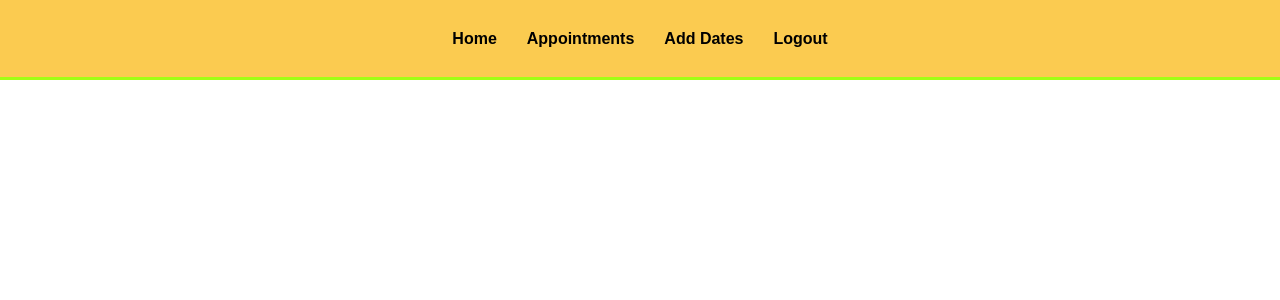
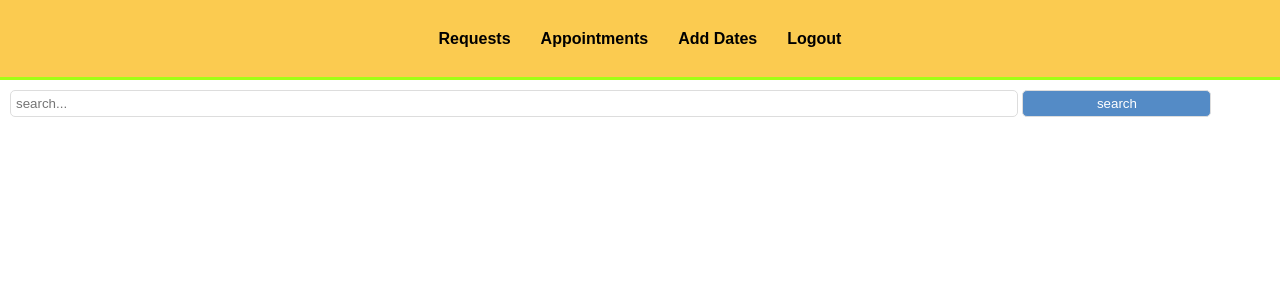
Before and after one commit to Ezi-code/Guidance, a Django app: a page that uses templates/staff/nav.html in a window 1280 px wide. Shown: the top 300 px of the page. Run offline with Django 5.2, Linux system fonts and the light colour scheme; the visitor is signed in with stand-in values (Sample User, id 1); data that the repository does not hold is empty.

Commit message:
worked on staff appointments

```diff
--- a/staff/views.py
+++ b/staff/views.py
@@ -52,9 +52,10 @@ class DeleteDate(LoginMixin, View):
 
 class Appointemtns(LoginMixin, View):
     def get(self, request):
+        print(request.user.username)
         print(request.user.id)
         appointments = Appointment.objects.filter(
-            status="ACCEPTED", professional__name=request.user.username
+            professional__name=request.user.username
         ).all()
         ctx = {"appointments": appointments}
         return render(request, "staff/appointments.html", ctx)
@@ -62,7 +63,7 @@ class Appointemtns(LoginMixin, View):
     def post(self, request):
         appointment_id = int(request.POST.get("id"))
         appointment = Appointment.objects.get(id=appointment_id)
-        print(appointment)
-        # appointment.status = "COMPLETED"
-        # appointment.save()
+        appointment.status = "COMPLETED"
+        appointment.save()
+        messages.success(request, "Appointment marked as Completed")
         return redirect("staff:appointments")
--- a/static/styles.css
+++ b/static/styles.css
@@ -234,7 +234,7 @@ body {
 /* STUDENT LOGIN FORM */
 .login-section {
     text-align: center;
-    margin-top: 15rem;
+    margin-top: 5rem;
 }
 
 .login-form input {
--- a/templates/nav.html
+++ b/templates/nav.html
@@ -1,8 +1,9 @@
 <nav class="navbar">
     <section class="navbar-links">
+        {% if not user.is_authenticated %}
         <a href="{% url 'core:home' %}">Home</a>
-        {% if not user.is_authenticated %}
-        <a href="{% url 'accounts:login' %}">Login</a>
+        <a href="{% url 'accounts:login' %}">Student</a>
+        <a href="{% url 'accounts:staff_login' %}">Staff</a>
         {% else %}
         <a href="{% url 'accounts:logout' %}">Logout</a>
         <a href="{% url 'core:book' %}">Book</a>
--- a/templates/staff/appointments.html
+++ b/templates/staff/appointments.html
@@ -10,7 +10,7 @@ Appointments
 
 {% block content %}
 <style>
-    main {
+    .apmt-section {
         display: flex;
         flex-wrap: wrap;
         justify-content: flex-start;
@@ -67,26 +67,64 @@ Appointments
         margin: 5px;
 
     }
+
+    .search {
+        display: flex;
+        flex-direction: column;
+        justify-content: center;
+        margin: 10px;
+
+    }
+
+    #search-input {
+        padding: 5px;
+        width: 80%;
+        border-radius: 5px;
+        border: 1px solid #ddd;
+    }
+
+    #search-input:active {
+        border: 1px solid #9bc4f0;
+
+    }
+
+    #search-submit {
+        padding: 5px;
+        width: 15%;
+        border-radius: 5px;
+        border: 1px solid #ddd;
+        background-color: #548bc6;
+        color: white;
+    }
 </style>
 
 <main>
+    <div class="search">
+        <form action="">
+            <input id="search-input" type="search" required placeholder="search...">
+            <input id="search-submit" type="submit" value="search">
+        </form>
+    </div>
+
+    <section class="apmt-section">
         {% for appointment in appointments %}
-
         <div class="card">
             <div class="card-header">
-            {{appointment.user}} o-o {{appointment.department}}
+                {{appointment.user}}
             </div>
             <div class="card-body">
-            <form action="{% url 'staff:appointments' %}">
+                <form action="{% url 'staff:appointments' %}" method="post">
                     {% csrf_token %}
 
                     <h5 class="card-title">{{appointment.date.date}} @ {{appointment.date.time}}</h5> <br>
                     <p class="card-text">{{appointment.reason}}</p>
-                <input type="submit" name="done" class="done-btn" value="Done">
-                <input type="submit" name="revoke" class="revoke-btn" value="Revoke">
+                    <!-- <input type="submit" name="done" class="done-btn" value="Done"> -->
+                    <button class="done-btn" value={{appointment.id}} name="id">Done</button>
+                    <!-- <input type="submit" name="revoke" class="revoke-btn" value="Revoke"> -->
                 </form>
             </div>
         </div>
         {% endfor %}
+    </section>
 </main>
 {% endblock content %}
--- a/templates/staff/nav.html
+++ b/templates/staff/nav.html
@@ -1,12 +1,14 @@
 <nav class="navbar">
     <section class="navbar-links">
         {% if user.is_authenticated %}
-        <a href="{% url 'staff:home' %}">Home</a>
+        <a href="{% url 'staff:home' %}">Requests</a>
         <a href="{% url 'staff:appointments' %}">Appointments</a>
         <a href="{% url 'staff:add_dates'%}">Add Dates</a>
         <a href="{% url 'accounts:staff_logout' %}">Logout</a>
         {% else %}
-        <a href="{% url 'accounts:staff_login' %}">Login</a>
+        <a href="{% url 'core:home' %}">Home</a>
+        <a href="{% url 'accounts:login' %}">Student</a>
+        <a href="{% url 'accounts:staff_login' %}">Staff</a>
         {% endif %}
     </section>
 </nav>
```
Also changed, not shown: templates/staff/index.html (+29 -0 lines), templates/staff/login.html (+2 -6 lines), .github/workflows/python-app.yml. Lines whose indentation alone changed are shown as unchanged.
